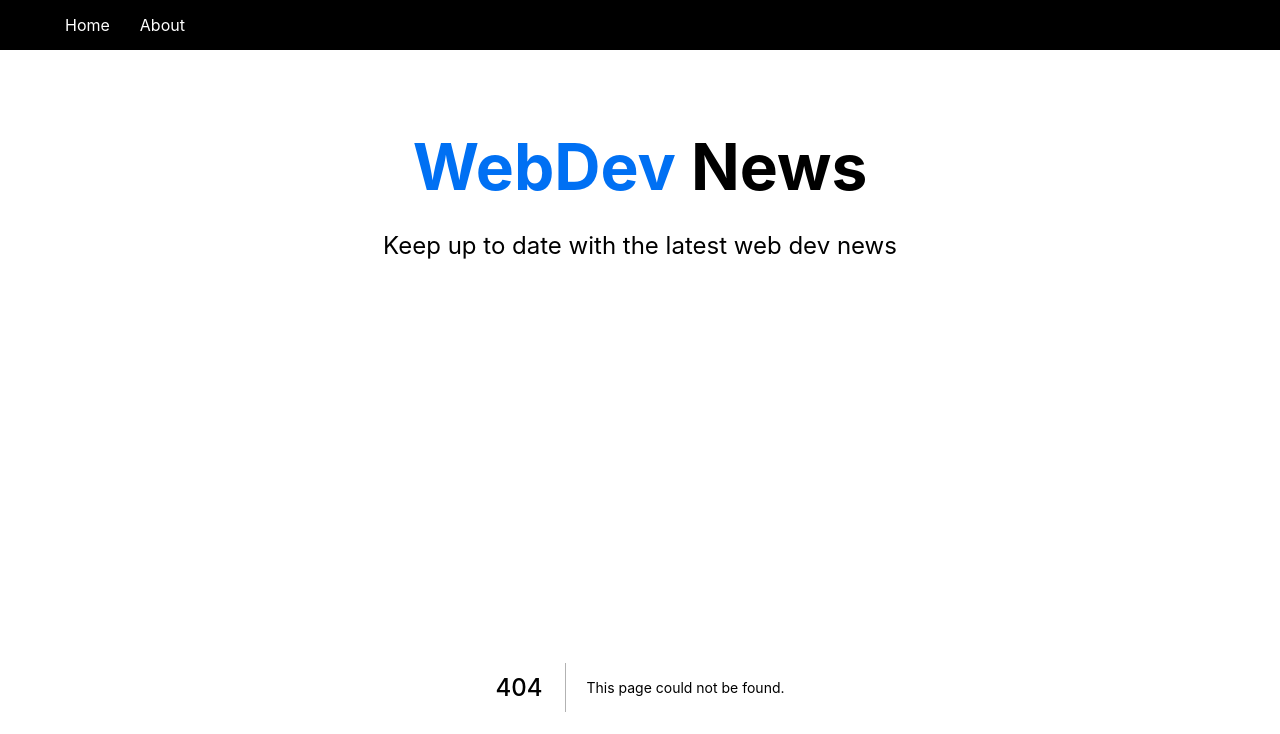
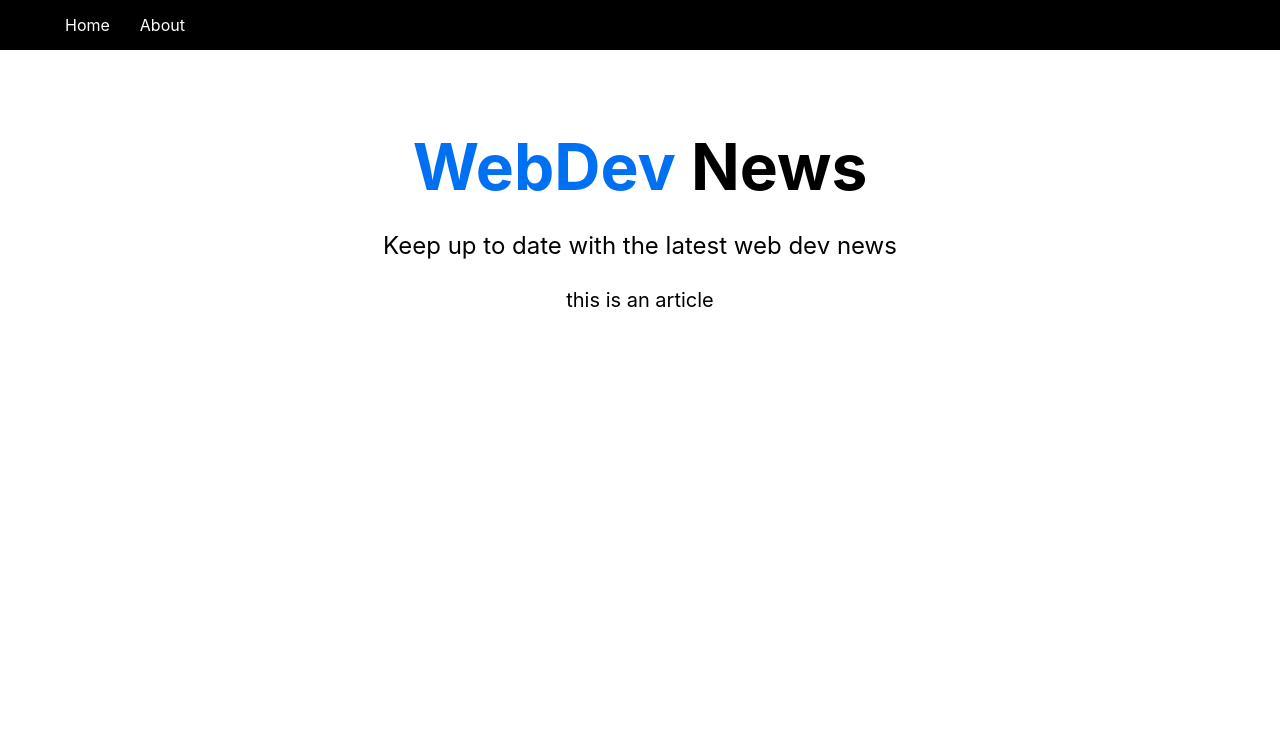
Before and after one commit to HuyenNguyen731/nextjs-crash-course, a Next.js app: page /article/1 in a window 1280 px wide. Before the commit this address had no page. Shown: the top 734 px of the page. Built offline with nearby package versions, Linux system fonts and the light colour scheme.

Commit message:
Showing Data

```diff
--- /dev/null
+++ b/pages/article/[id].js
@@ -0,0 +1,5 @@
+function article() {
+  return <div>this is an article</div>;
+}
+
+export default article;
--- a/pages/index.js
+++ b/pages/index.js
@@ -1,14 +1,15 @@
 import Head from "next/head";
+import ActicleList from "../components/ArticleList";
 
 export default function Home({ articles }) {
-  console.log(articles);
   return (
     <div>
       <Head>
         <title>WebDev Newz</title>
         <meta name="keywords" content="web development, programming" />
       </Head>
-      <h1>Welcom to NextJS</h1>
+
+      <ActicleList articles={articles} />
     </div>
   );
 }
--- /dev/null
+++ b/styles/Article.module.css
@@ -0,0 +1,18 @@
+.container {
+  min-height: 100vh;
+  padding: 0 0.5rem;
+  display: flex;
+  flex-direction: column;
+  justify-content: flex-start;
+  align-items: center;
+}
+
+.main {
+  padding: 5rem 0;
+  flex: 1;
+  display: flex;
+  flex-direction: column;
+  justify-content: flex-start;
+  align-items: center;
+  font-size: 1.25rem;
+}
```
Also changed, not shown: components/ArticleItem.js (added, +15 -0 lines), components/ArticleList.js (added, +14 -0 lines).
